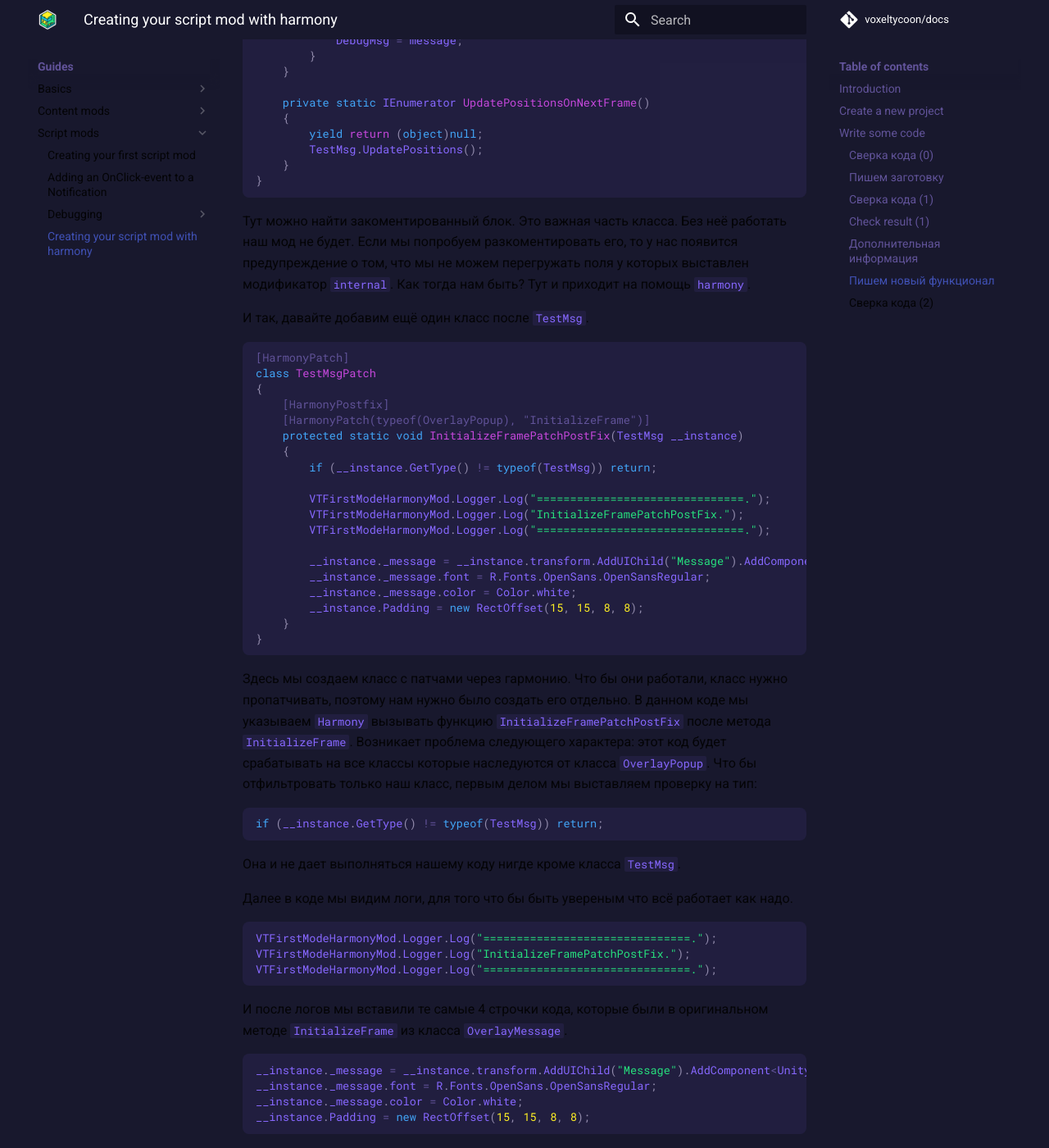
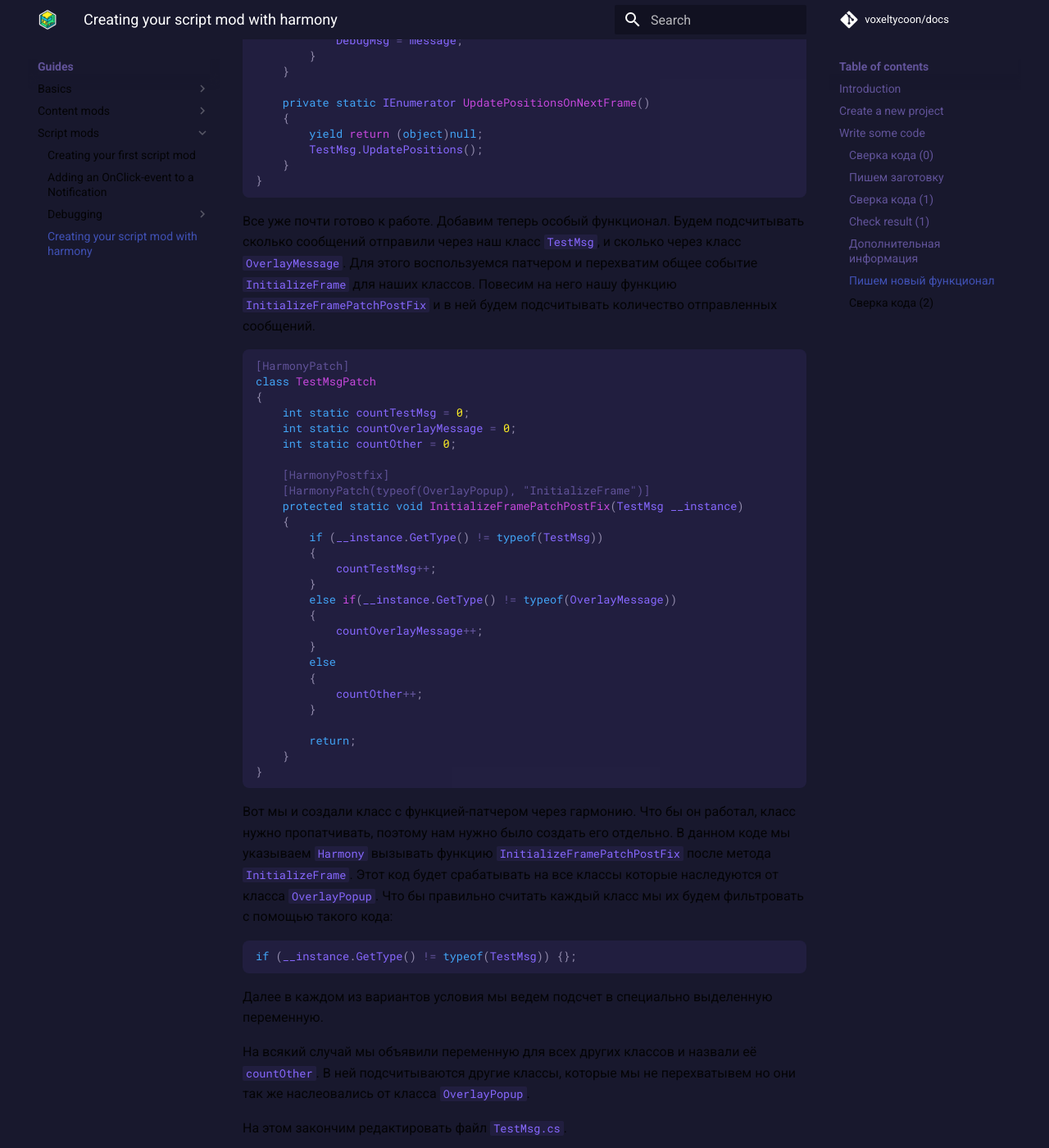
Before and after one commit to voxeltycoon/docs, an MkDocs documentation site: the page built from docs/guides/script-mods/creating-your-mod-with-harmony.md, in a window 1280 px wide and 1400 px high, scrolled down 7859 px. Shown: the whole window at 82% size. Built offline with MkDocs 1.6.1 and Material for MkDocs 9.7.7, drawn with Linux system fonts in a browser that asks for light colours; comment, search, counter and statistics services are not loaded; some of the changed text lies outside the part shown.

Commit message:
Add new function

````diff
--- a/docs/guides/script-mods/creating-your-mod-with-harmony.md
+++ b/docs/guides/script-mods/creating-your-mod-with-harmony.md
@@ -193,10 +193,11 @@ protected override void OnUpdate()
         // TestMsg.ShowAtScreenCenter("TestMsg", 5);
     }
 
-
     if (InputHelper.RightMouseDown)
     {
-        OverlayMessage.ShowAtScreenCenter("OverlayMessage", 5);
+        OverlayMessage.ShowStacked("countTestMsg: " + TestMsgPatch.countTestMsg, 2);
+        OverlayMessage.ShowStacked("countOverlayMessage: " + TestMsgPatch.countOverlayMessage, 2);
+        OverlayMessage.ShowStacked("countOther: " + TestMsgPatch.countOther, 2);
     }
 }
 ```
@@ -261,15 +262,14 @@ class TestMsg : OverlayPopup
 
     public float Lifetime { get; set; }
 
-    /*
-    protected internal override void InitializeFrame()
+    protected override void InitializeFrame()
     {
         base.InitializeFrame();
         this._message = this.transform.AddUIChild("Message").AddComponent<UnityEngine.UI.Text>();
         this._message.font = R.Fonts.OpenSans.OpenSansRegular;
         this._message.color = Color.white;
         this.Padding = new RectOffset(15, 15, 8, 8);
-    }*/
+    }
 
     protected override void OnShow()
     {
@@ -351,57 +351,48 @@ class TestMsg : OverlayPopup
 }
 ```
 
-Тут можно найти закоментированный блок. Это важная часть класса. Без неё работать наш мод не будет. Если мы попробуем разкоментировать его, то у нас появится предупреждение о том, что мы не можем перегружать поля у которых выставлен модификатор `internal`. Как тогда нам быть? Тут и приходит на помощь `harmony`.
-
-И так, давайте добавим ещё один класс после `TestMsg`.
+Все уже почти готово к работе. Добавим теперь особый функционал. Будем подсчитывать сколько сообщений отправили через наш класс `TestMsg`, и сколько через класс `OverlayMessage`. Для этого воспользуемся патчером и перехватим общее событие `InitializeFrame` для наших классов. Повесим на него нашу функцию `InitializeFramePatchPostFix` и в ней будем подсчитывать количество отправленных сообщений.
 
 ```csharp
 [HarmonyPatch]
 class TestMsgPatch
 {
+    int static countTestMsg = 0;
+    int static countOverlayMessage = 0;
+    int static countOther = 0;
+
     [HarmonyPostfix]
     [HarmonyPatch(typeof(OverlayPopup), "InitializeFrame")]
     protected static void InitializeFramePatchPostFix(TestMsg __instance)
     {
-        if (__instance.GetType() != typeof(TestMsg)) return;
+        if (__instance.GetType() != typeof(TestMsg))
+        {
+            countTestMsg++;
+        }
+        else if(__instance.GetType() != typeof(OverlayMessage))
+        {
+            countOverlayMessage++;
+        }
+        else
+        {
+            countOther++;
+        }
 
-        VTFirstModeHarmonyMod.Logger.Log("===============================.");
-        VTFirstModeHarmonyMod.Logger.Log("InitializeFramePatchPostFix.");
-        VTFirstModeHarmonyMod.Logger.Log("===============================.");
-
-        __instance._message = __instance.transform.AddUIChild("Message").AddComponent<UnityEngine.UI.Text>();
-        __instance._message.font = R.Fonts.OpenSans.OpenSansRegular;
-        __instance._message.color = Color.white;
-        __instance.Padding = new RectOffset(15, 15, 8, 8);
+        return;
     }
 }
 ```
 
-Здесь мы создаем класс с патчами через гармонию. Что бы они работали, класс нужно пропатчивать, поэтому нам нужно было создать его отдельно.
-В данном коде мы указываем `Harmony` вызывать функцию `InitializeFramePatchPostFix` после метода `InitializeFrame`. Возникает проблема следующего характера: этот код будет срабатывать на все классы которые наследуются от класса `OverlayPopup`. Что бы отфильтровать только наш класс, первым делом мы выставляем проверку на тип:
+Вот мы и создали класс с функцией-патчером через гармонию. Что бы он работал, класс нужно пропатчивать, поэтому нам нужно было создать его отдельно.
+В данном коде мы указываем `Harmony` вызывать функцию `InitializeFramePatchPostFix` после метода `InitializeFrame`. Этот код будет срабатывать на все классы которые наследуются от класса `OverlayPopup`. Что бы правильно считать каждый класс мы их будем фильтровать с помощью такого кода:
 
 ```csharp
-if (__instance.GetType() != typeof(TestMsg)) return;
+if (__instance.GetType() != typeof(TestMsg)) {};
 ```
 
-Она и не дает выполняться нашему коду нигде кроме класса `TestMsg`.
+Далее в каждом из вариантов условия мы ведем подсчет в специально выделенную переменную.
 
-Далее в коде мы видим логи, для того что бы быть увереным что всё работает как надо.
-
-```csharp
-VTFirstModeHarmonyMod.Logger.Log("===============================.");
-VTFirstModeHarmonyMod.Logger.Log("InitializeFramePatchPostFix.");
-VTFirstModeHarmonyMod.Logger.Log("===============================.");
-```
-
-И после логов мы вставили те самые 4 строчки кода, которые были в оригинальном методе `InitializeFrame` из класса `OverlayMessage`.
-
-```csharp
-__instance._message = __instance.transform.AddUIChild("Message").AddComponent<UnityEngine.UI.Text>();
-__instance._message.font = R.Fonts.OpenSans.OpenSansRegular;
-__instance._message.color = Color.white;
-__instance.Padding = new RectOffset(15, 15, 8, 8);
-```
+На всякий случай мы объявили переменную для всех других классов и назвали её `countOther`. В ней подсчитываются другие классы, которые мы не перехватывем но они так же наслеовались от класса `OverlayPopup`.
 
 На этом закончим редактировать файл `TestMsg.cs`.
 
@@ -461,7 +452,9 @@ namespace VTFirstModeHarmony
 
             if (InputHelper.RightMouseDown)
             {
-                OverlayMessage.ShowAtScreenCenter("OverlayMessage", 5);
+                OverlayMessage.ShowStacked("countTestMsg: " + TestMsgPatch.countTestMsg, 2);
+                OverlayMessage.ShowStacked("countOverlayMessage: " + TestMsgPatch.countOverlayMessage, 2);
+                OverlayMessage.ShowStacked("countOther: " + TestMsgPatch.countOther, 2);
             }
         }
 
@@ -504,15 +497,14 @@ namespace VTFirstModeHarmony
 
         public float Lifetime { get; set; }
 
-        /*
-        protected internal override void InitializeFrame()
+        protected override void InitializeFrame()
         {
           base.InitializeFrame();
           this._message = this.transform.AddUIChild("Message").AddComponent<UnityEngine.UI.Text>();
           this._message.font = R.Fonts.OpenSans.OpenSansRegular;
           this._message.color = Color.white;
           this.Padding = new RectOffset(15, 15, 8, 8);
-        }*/
+        }
 
         protected override void OnShow()
         {
@@ -596,19 +588,28 @@ namespace VTFirstModeHarmony
     [HarmonyPatch]
     class TestMsgPatch
     {
+        int static countTestMsg = 0;
+        int static countOverlayMessage = 0;
+        int static countOther = 0;
+
         [HarmonyPostfix]
         [HarmonyPatch(typeof(OverlayPopup), "InitializeFrame")]
         protected static void InitializeFramePatchPostFix(TestMsg __instance)
         {
-            if (__instance.GetType() != typeof(TestMsg)) return;
+            if (__instance.GetType() != typeof(TestMsg))
+            {
+                countTestMsg++;
+            }
+            else if(__instance.GetType() != typeof(OverlayMessage))
+            {
+                countOverlayMessage++;
+            }
+            else
+            {
+                countOther++;
+            }
 
-            VTFirstModeHarmonyMod.Logger.Log("===============================.");
-            VTFirstModeHarmonyMod.Logger.Log("InitializeFramePatchPostFix.");
-            VTFirstModeHarmonyMod.Logger.Log("===============================.");
-            __instance._message = __instance.transform.AddUIChild("Message").AddComponent<UnityEngine.UI.Text>();
-            __instance._message.font = R.Fonts.OpenSans.OpenSansRegular;
-            __instance._message.color = Color.white;
-            __instance.Padding = new RectOffset(15, 15, 8, 8);
+            return;
         }
     }
 }
@@ -624,6 +625,6 @@ C:\Windows\Microsoft.NET\Framework64\v4.0.30319
 
 Его нужно положить в туже папку, где лежит ваш мод `VTFirstModeHarmony`
 
-Теперь мы можем запустить игру и начать новую игру. По нажатию на правую кнопку мыши мы увидем сообщение `OverlayMessage` через класс `OverlayMessage`. При нажатии на левую кнопку мыши мы увидем сообщение `TestMsg` через класс `TestMsg`.
+Теперь мы можем запустить игру и начать новую игру. По нажатию на правую кнопку мыши мы увидем 3 сообщение с количеством выведенных сообщений через каждый класс. При нажатии на левую кнопку мыши мы увидем сообщение `TextMsg` через класс `TextMsg`.
 
 Спасибо за внимание. Удачной разработки!
````
